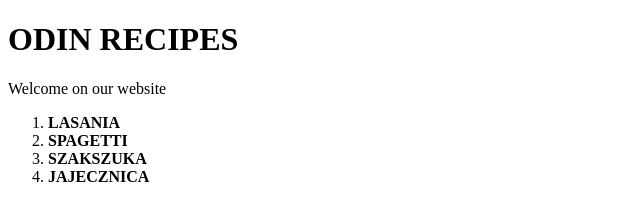
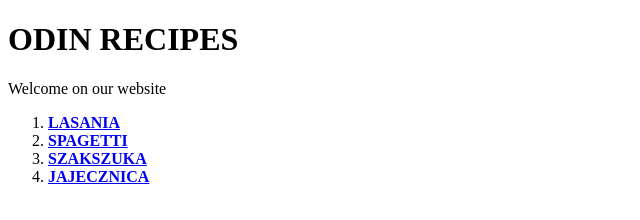
Before and after one commit to krycha420/odin-recipes, a plain HTML site: page index.html in a window 1280 px wide. Shown: the whole page, without its empty margins (0-640 px from the left). Drawn offline with Linux system fonts and the light colour scheme.

Commit message:
added funcioning hyperlinks

```diff
--- a/index.html
+++ b/index.html
@@ -10,9 +10,9 @@
     <h1> ODIN RECIPES</h1>
     <p>Welcome on our website</p>
     <ol>
-        <li> <strong> LASANIA </strong> </li>
-        <li> <strong> SPAGETTI </strong> </li>
-        <li> <strong> SZAKSZUKA </strong> </li>
-        <li> <strong> JAJECZNICA </strong> </li>
+        <li> <strong> <a href="recipes/LASANIA.html">LASANIA </a> </strong> </li>
+        <li> <strong> <a href="recipes/SPAGETTI.html">SPAGETTI </a> </strong> </li>
+        <li> <strong> <a href="recipes/SZAKSZUKA.html">SZAKSZUKA </a> </strong> </li>
+        <li> <strong> <a href="recipes/JAJECZNICA.html">JAJECZNICA </a> </strong> </li>
     </ol>
 </body>
```
